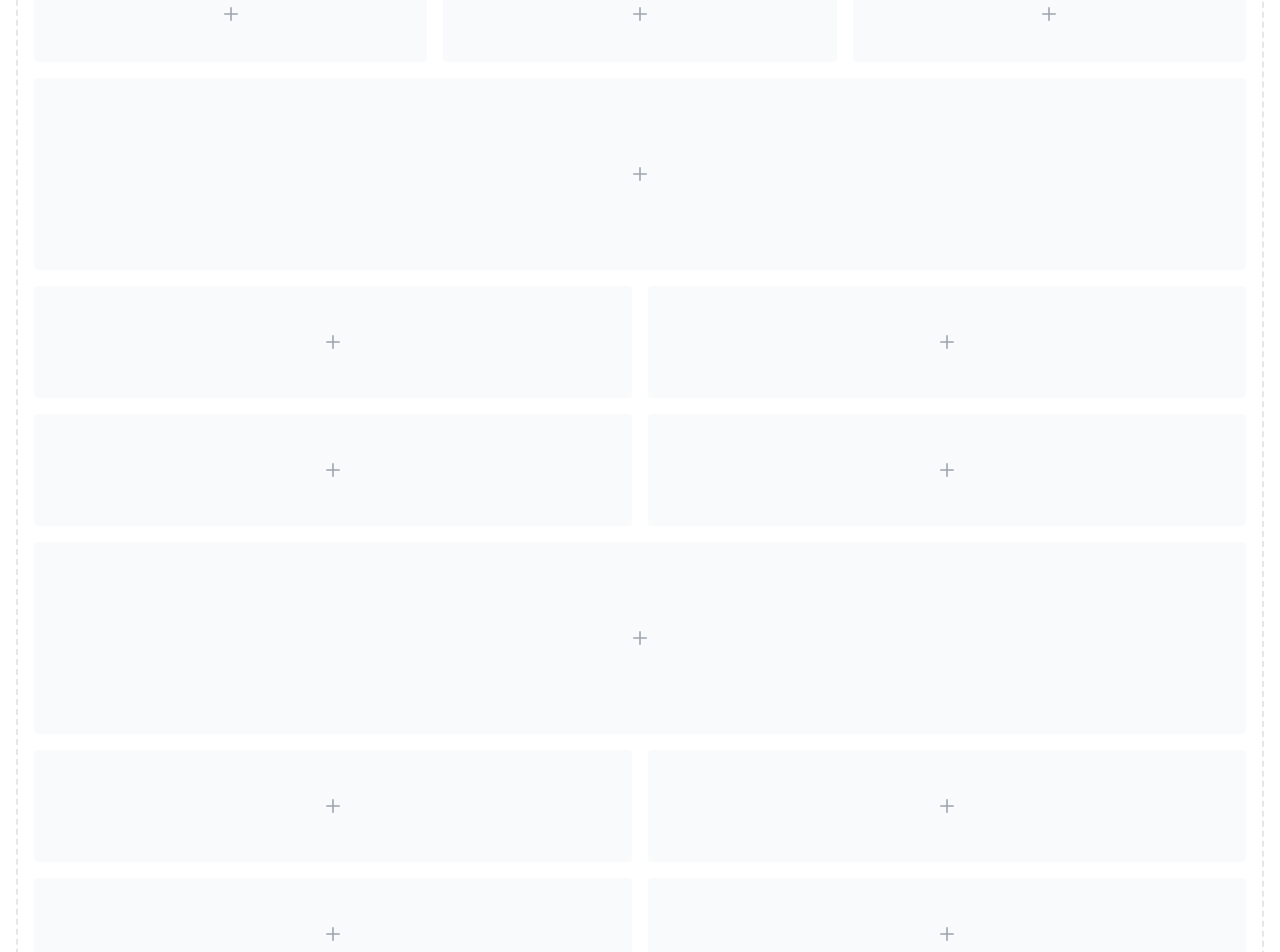
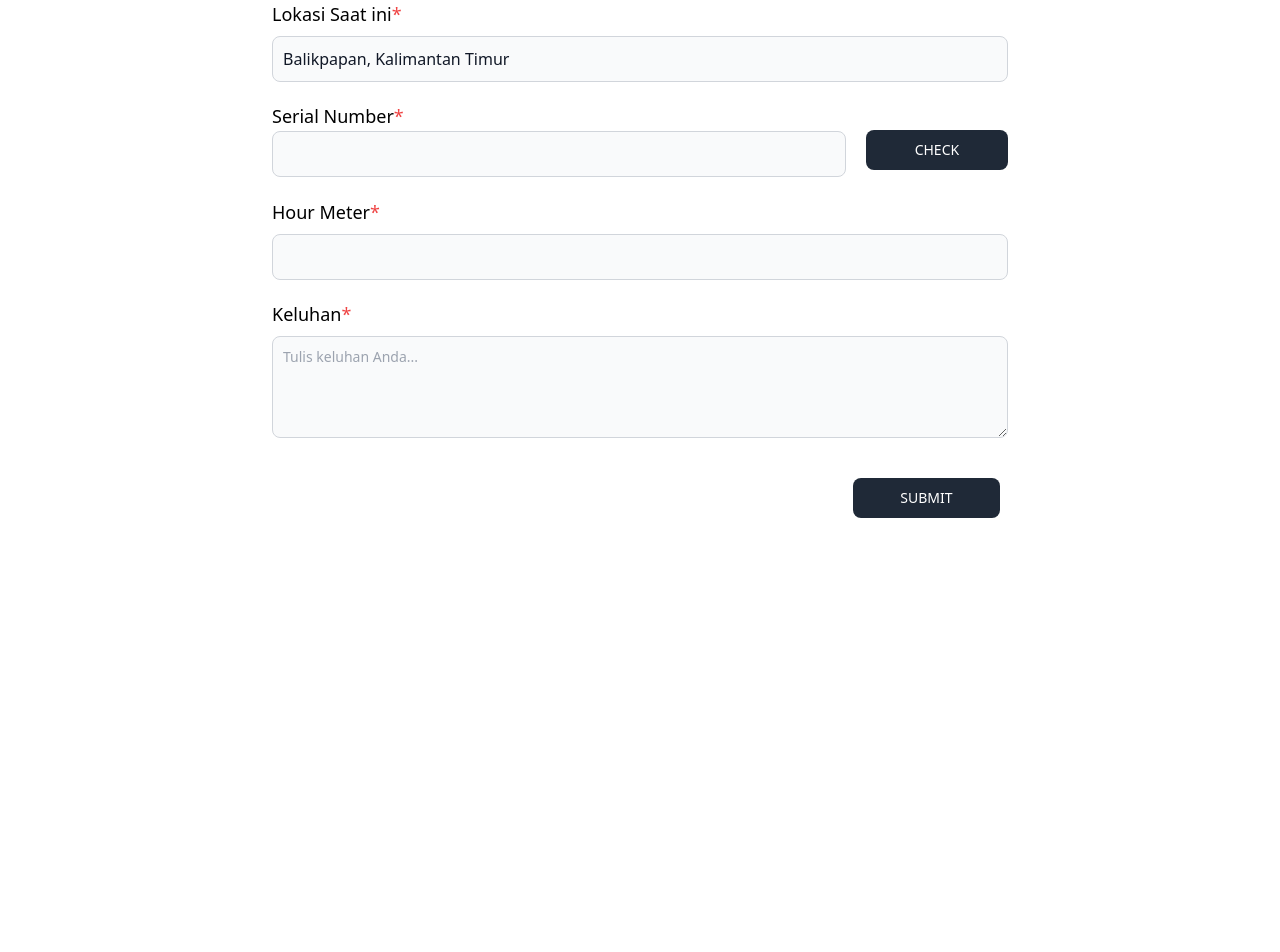
Before and after one commit to SultanDaffaN/smart-sales, a Next.js app: page /formulir/claim-complaint in a window 1280 px wide. Shown: the part 180-1132 px from the top of the page. After the commit the page ends 800 px from the top, so only its background shows below. Built offline with nearby package versions, Linux system fonts and the light colour scheme.

Commit message:
complete claim complaint

```diff
--- a/app/formulir/claim-complaint/page.tsx
+++ b/app/formulir/claim-complaint/page.tsx
@@ -1,262 +1,136 @@
+"use client";
+
+import { useState } from "react";
+import { toast } from "react-toastify";
+
 export default function FormComplaint() {
+  const lokasi = "Balikpapan, Kalimantan Timur";
+  const [serialNumber, setSerialNumber] = useState<boolean>(false);
+
+  const handleSubmit = () => {
+    toast.success("Sukses Mengirimkan Komplain!", {
+      position: "top-center",
+      autoClose: 5000,
+      hideProgressBar: false,
+      closeOnClick: true,
+      pauseOnHover: true,
+      draggable: true,
+      progress: undefined,
+      theme: "colored",
+    });
+  };
+
   return (
     <>
-      <h1 className="text-3xl text-center font-bold text-black mb-5">
-        This is Form Complaint
-      </h1>
-      <div className="p-4 border-2 border-gray-200 border-dashed rounded-lg dark:border-gray-700">
-        <div className="grid grid-cols-3 gap-4 mb-4">
-          <div className="flex items-center justify-center h-24 rounded bg-gray-50 dark:bg-gray-800">
-            <p className="text-2xl text-gray-400 dark:text-gray-500">
-              <svg
-                className="w-3.5 h-3.5"
-                aria-hidden="true"
-                xmlns="http://www.w3.org/2000/svg"
-                fill="none"
-                viewBox="0 0 18 18"
+      <div className="container mx-auto px-4 md:max-w-3xl">
+        <h1 className="text-3xl text-center font-bold text-black mb-8 mt-10">
+          Formulir Customer Complaint
+        </h1>
+
+        {/* Serial Number */}
+        <div className="my-5">
+          <label className="text-lg text-black font-medium">
+            Lokasi Saat ini<span className="text-red-500">*</span>
+          </label>
+          <input
+            type="text"
+            id="base-input"
+            value={lokasi}
+            className=" mt-2 bg-gray-50 border border-gray-300 text-gray-900  rounded-lg focus:ring-blue-500 focus:border-blue-500 block w-full p-2.5 "
+          />
+        </div>
+
+        {/* Serial Number */}
+        <div className="my-5">
+          <label className="text-lg text-black font-medium">
+            Serial Number<span className="text-red-500">*</span>
+          </label>
+          <div className="flex flex-col md:flex-row items-center md:space-x-5 justify-center">
+            <input
+              type="text"
+              id="base-input"
+              className=" mt-2 md:mt-0 bg-gray-50 border border-gray-300 text-gray-900  rounded-lg focus:ring-blue-500 focus:border-blue-500 block w-full p-2.5 "
+            />
+            <div className="w-full md:w-3/12 pt-5 md:py-0">
+              <button
+                type="button"
+                className="text-white w-full  bg-gray-800 hover:bg-gray-900 focus:ring-4 focus:ring-blue-300 font-medium rounded-lg text-sm px-5 py-2.5 me-2 mb-2 focus:outline-none"
+                onClick={() => setSerialNumber(true)}
               >
-                <path
-                  stroke="currentColor"
-                  strokeLinecap="round"
-                  strokeLinejoin="round"
-                  strokeWidth="2"
-                  d="M9 1v16M1 9h16"
-                />
-              </svg>
-            </p>
-          </div>
-          <div className="flex items-center justify-center h-24 rounded bg-gray-50 dark:bg-gray-800">
-            <p className="text-2xl text-gray-400 dark:text-gray-500">
-              <svg
-                className="w-3.5 h-3.5"
-                aria-hidden="true"
-                xmlns="http://www.w3.org/2000/svg"
-                fill="none"
-                viewBox="0 0 18 18"
-              >
-                <path
-                  stroke="currentColor"
-                  strokeLinecap="round"
-                  strokeLinejoin="round"
-                  strokeWidth="2"
-                  d="M9 1v16M1 9h16"
-                />
-              </svg>
-            </p>
-          </div>
-          <div className="flex items-center justify-center h-24 rounded bg-gray-50 dark:bg-gray-800">
-            <p className="text-2xl text-gray-400 dark:text-gray-500">
-              <svg
-                className="w-3.5 h-3.5"
-                aria-hidden="true"
-                xmlns="http://www.w3.org/2000/svg"
-                fill="none"
-                viewBox="0 0 18 18"
-              >
-                <path
-                  stroke="currentColor"
-                  strokeLinecap="round"
-                  strokeLinejoin="round"
-                  strokeWidth="2"
-                  d="M9 1v16M1 9h16"
-                />
-              </svg>
-            </p>
+                CHECK
+              </button>
+            </div>
           </div>
         </div>
-        <div className="flex items-center justify-center h-48 mb-4 rounded bg-gray-50 dark:bg-gray-800">
-          <p className="text-2xl text-gray-400 dark:text-gray-500">
-            <svg
-              className="w-3.5 h-3.5"
-              aria-hidden="true"
-              xmlns="http://www.w3.org/2000/svg"
-              fill="none"
-              viewBox="0 0 18 18"
-            >
-              <path
-                stroke="currentColor"
-                strokeLinecap="round"
-                strokeLinejoin="round"
-                strokeWidth="2"
-                d="M9 1v16M1 9h16"
-              />
-            </svg>
-          </p>
+
+        {serialNumber ? (
+          <>
+            <div className="my-5">
+              <h1 className="text-lg text-black font-medium">Model dan Tipe</h1>
+              <h2 className="text-lg text-black">SV526D</h2>
+            </div>
+
+            {/* Engine Number */}
+            <div className="my-5">
+              <h1 className="text-lg text-black font-medium">Engine Number</h1>
+              <h2 className="text-lg text-black">4BG1T-146882</h2>
+            </div>
+
+            {/* Customer Name */}
+            <div className="my-5">
+              <h1 className="text-lg text-black font-medium">Customer Name</h1>
+              <h2 className="text-lg text-black">PT WASKITA KARYA</h2>
+            </div>
+
+            {/* Dealer */}
+            <div className="my-5">
+              <h1 className="text-lg text-black font-medium">Dealer</h1>
+              <h2 className="text-lg text-black">EQUIPINDO PERKASA</h2>
+            </div>
+
+            {/* Distributor */}
+            <div className="my-5">
+              <h1 className="text-lg text-black font-medium">Distributor</h1>
+              <h2 className="text-lg text-black">EP</h2>
+            </div>
+          </>
+        ) : null}
+        {/* Model dan Tipe */}
+
+        {/* Hour Meter */}
+        <div className="my-5">
+          <label className="text-lg text-black font-medium">
+            Hour Meter<span className="text-red-500">*</span>
+          </label>
+          <input
+            type="number"
+            id="base-input"
+            className=" mt-2 bg-gray-50 border border-gray-300 text-gray-900  rounded-lg focus:ring-blue-500 focus:border-blue-500 block w-full p-2.5 "
+          />
         </div>
-        <div className="grid grid-cols-2 gap-4 mb-4">
-          <div className="flex items-center justify-center rounded bg-gray-50 h-28 dark:bg-gray-800">
-            <p className="text-2xl text-gray-400 dark:text-gray-500">
-              <svg
-                className="w-3.5 h-3.5"
-                aria-hidden="true"
-                xmlns="http://www.w3.org/2000/svg"
-                fill="none"
-                viewBox="0 0 18 18"
-              >
-                <path
-                  stroke="currentColor"
-                  strokeLinecap="round"
-                  strokeLinejoin="round"
-                  strokeWidth="2"
-                  d="M9 1v16M1 9h16"
-                />
-              </svg>
-            </p>
-          </div>
-          <div className="flex items-center justify-center rounded bg-gray-50 h-28 dark:bg-gray-800">
-            <p className="text-2xl text-gray-400 dark:text-gray-500">
-              <svg
-                className="w-3.5 h-3.5"
-                aria-hidden="true"
-                xmlns="http://www.w3.org/2000/svg"
-                fill="none"
-                viewBox="0 0 18 18"
-              >
-                <path
-                  stroke="currentColor"
-                  strokeLinecap="round"
-                  strokeLinejoin="round"
-                  strokeWidth="2"
-                  d="M9 1v16M1 9h16"
-                />
-              </svg>
-            </p>
-          </div>
-          <div className="flex items-center justify-center rounded bg-gray-50 h-28 dark:bg-gray-800">
-            <p className="text-2xl text-gray-400 dark:text-gray-500">
-              <svg
-                className="w-3.5 h-3.5"
-                aria-hidden="true"
-                xmlns="http://www.w3.org/2000/svg"
-                fill="none"
-                viewBox="0 0 18 18"
-              >
-                <path
-                  stroke="currentColor"
-                  strokeLinecap="round"
-                  strokeLinejoin="round"
-                  strokeWidth="2"
-                  d="M9 1v16M1 9h16"
-                />
-              </svg>
-            </p>
-          </div>
-          <div className="flex items-center justify-center rounded bg-gray-50 h-28 dark:bg-gray-800">
-            <p className="text-2xl text-gray-400 dark:text-gray-500">
-              <svg
-                className="w-3.5 h-3.5"
-                aria-hidden="true"
-                xmlns="http://www.w3.org/2000/svg"
-                fill="none"
-                viewBox="0 0 18 18"
-              >
-                <path
-                  stroke="currentColor"
-                  strokeLinecap="round"
-                  strokeLinejoin="round"
-                  strokeWidth="2"
-                  d="M9 1v16M1 9h16"
-                />
-              </svg>
-            </p>
-          </div>
+
+        {/* Keluhan */}
+        <div className="my-5">
+          <label className="text-lg text-black font-medium">
+            Keluhan<span className="text-red-500">*</span>
+          </label>
+          <textarea
+            id="message"
+            rows={4}
+            className="block mt-2 p-2.5 w-full text-sm text-gray-900 bg-gray-50 rounded-lg border border-gray-300 focus:ring-blue-500 focus:border-blue-500"
+            placeholder="Tulis keluhan Anda..."
+          ></textarea>
         </div>
-        <div className="flex items-center justify-center h-48 mb-4 rounded bg-gray-50 dark:bg-gray-800">
-          <p className="text-2xl text-gray-400 dark:text-gray-500">
-            <svg
-              className="w-3.5 h-3.5"
-              aria-hidden="true"
-              xmlns="http://www.w3.org/2000/svg"
-              fill="none"
-              viewBox="0 0 18 18"
-            >
-              <path
-                stroke="currentColor"
-                strokeLinecap="round"
-                strokeLinejoin="round"
-                strokeWidth="2"
-                d="M9 1v16M1 9h16"
-              />
-            </svg>
-          </p>
-        </div>
-        <div className="grid grid-cols-2 gap-4">
-          <div className="flex items-center justify-center rounded bg-gray-50 h-28 dark:bg-gray-800">
-            <p className="text-2xl text-gray-400 dark:text-gray-500">
-              <svg
-                className="w-3.5 h-3.5"
-                aria-hidden="true"
-                xmlns="http://www.w3.org/2000/svg"
-                fill="none"
-                viewBox="0 0 18 18"
-              >
-                <path
-                  stroke="currentColor"
-                  strokeLinecap="round"
-                  strokeLinejoin="round"
-                  strokeWidth="2"
-                  d="M9 1v16M1 9h16"
-                />
-              </svg>
-            </p>
-          </div>
-          <div className="flex items-center justify-center rounded bg-gray-50 h-28 dark:bg-gray-800">
-            <p className="text-2xl text-gray-400 dark:text-gray-500">
-              <svg
-                className="w-3.5 h-3.5"
-                aria-hidden="true"
-                xmlns="http://www.w3.org/2000/svg"
-                fill="none"
-                viewBox="0 0 18 18"
-              >
-                <path
-                  stroke="currentColor"
-                  strokeLinecap="round"
-                  strokeLinejoin="round"
-                  strokeWidth="2"
-                  d="M9 1v16M1 9h16"
-                />
-              </svg>
-            </p>
-          </div>
-          <div className="flex items-center justify-center rounded bg-gray-50 h-28 dark:bg-gray-800">
-            <p className="text-2xl text-gray-400 dark:text-gray-500">
-              <svg
-                className="w-3.5 h-3.5"
-                aria-hidden="true"
-                xmlns="http://www.w3.org/2000/svg"
-                fill="none"
-                viewBox="0 0 18 18"
-              >
-                <path
-                  stroke="currentColor"
-                  strokeLinecap="round"
-                  strokeLinejoin="round"
-                  strokeWidth="2"
-                  d="M9 1v16M1 9h16"
-                />
-              </svg>
-            </p>
-          </div>
-          <div className="flex items-center justify-center rounded bg-gray-50 h-28 dark:bg-gray-800">
-            <p className="text-2xl text-gray-400 dark:text-gray-500">
-              <svg
-                className="w-3.5 h-3.5"
-                aria-hidden="true"
-                xmlns="http://www.w3.org/2000/svg"
-                fill="none"
-                viewBox="0 0 18 18"
-              >
-                <path
-                  stroke="currentColor"
-                  strokeLinecap="round"
-                  strokeLinejoin="round"
-                  strokeWidth="2"
-                  d="M9 1v16M1 9h16"
-                />
-              </svg>
-            </p>
-          </div>
+
+        {/* Submit Button */}
+        <div className="text-end py-5">
+          <button
+            type="button"
+            className="text-white w-full md:w-1/5  bg-gray-800 hover:bg-gray-900 focus:ring-4 focus:ring-blue-300 font-medium rounded-lg text-sm px-5 py-2.5 me-2 mb-2 focus:outline-none"
+            onClick={handleSubmit}
+          >
+            SUBMIT
+          </button>
         </div>
       </div>
     </>
--- a/app/formulir/kuesioner/page.tsx
+++ b/app/formulir/kuesioner/page.tsx
@@ -1,6 +1,21 @@
+"use client";
+
 import QuestionWithOptions from "./QuetionOptions";
+import { toast } from "react-toastify";
 
 export default function FormKuesioner() {
+  const handleSubmit = () => {
+    toast.success("Terima kasih telah mengisi kuesioner Kami!", {
+      position: "top-center",
+      autoClose: 5000,
+      hideProgressBar: false,
+      closeOnClick: true,
+      pauseOnHover: true,
+      draggable: true,
+      progress: undefined,
+      theme: "colored",
+    });
+  };
   return (
     <>
       <div className="container mx-auto px-4 md:max-w-3xl">
@@ -72,6 +87,7 @@ export default function FormKuesioner() {
               <button
                 type="button"
                 className="text-white text-end bg-gray-800 hover:bg-gray-900 focus:ring-4 focus:ring-blue-300 font-medium rounded-lg text-sm px-5 py-2.5 me-2 mb-2 focus:outline-none"
+                onClick={handleSubmit}
               >
                 Submit
               </button>
--- a/app/formulir/serah-terima/page.tsx
+++ b/app/formulir/serah-terima/page.tsx
@@ -1,4 +1,6 @@
 "use client";
+
+import { toast } from "react-toastify";
 
 export default function FormSerahTerima() {
   const models = ["SV526D", "SV526T", "SV526DF", "SV526TF", "TS206"];
@@ -15,6 +17,19 @@ export default function FormSerahTerima() {
   ];
 
   const sector = ["Mining", "Road", "Plantation", "Rental"];
+
+  const handleSubmit = () => {
+    toast.success("Terima kasih telah mengisi Formulir Serah Terima!", {
+      position: "top-center",
+      autoClose: 5000,
+      hideProgressBar: false,
+      closeOnClick: true,
+      pauseOnHover: true,
+      draggable: true,
+      progress: undefined,
+      theme: "colored",
+    });
+  };
 
   return (
     <>
@@ -210,6 +225,7 @@ export default function FormSerahTerima() {
           <button
             type="button"
             className="text-white text-end bg-gray-800 hover:bg-gray-900 focus:ring-4 focus:ring-blue-300 font-medium rounded-lg text-sm px-5 py-2.5 me-2 mb-2 focus:outline-none"
+            onClick={handleSubmit}
           >
             Submit
           </button>
```
Also changed, not shown: app/layout.tsx (+15 -0 lines).
